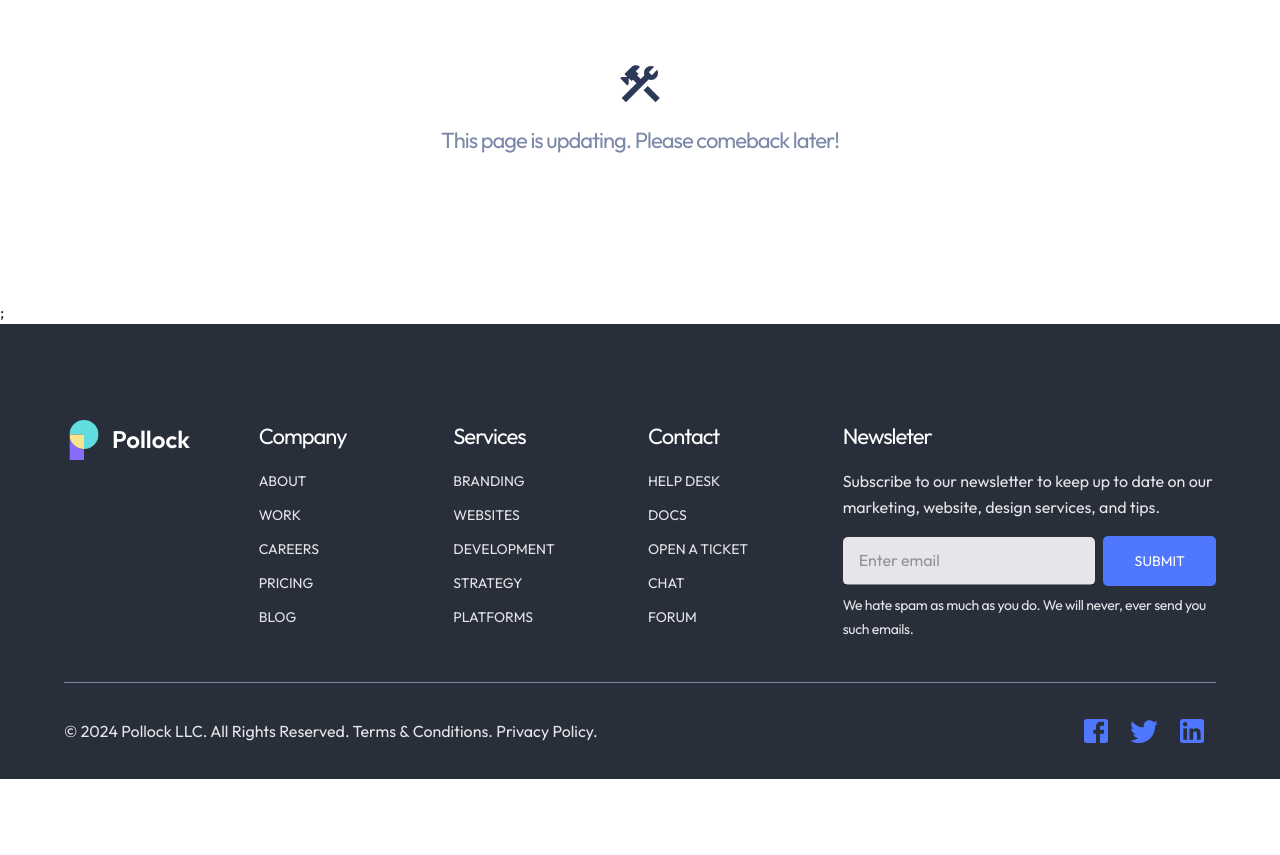
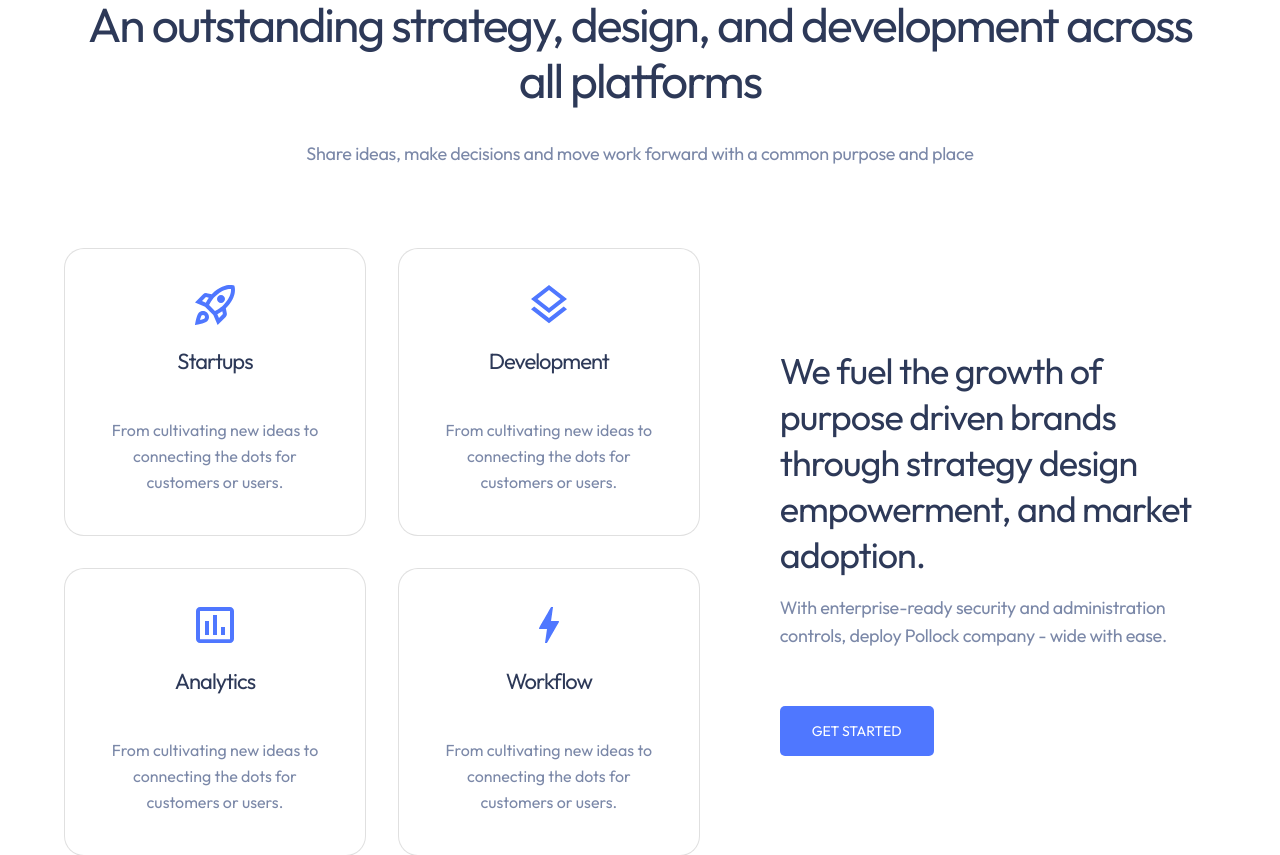
Before and after one commit to quochientn/pollock-agency, a React (Vite) app: page /services in a window 1280 px wide. Shown: the part 600-1455 px from the top of the page. Before the commit the page ends 1379 px from the top, so only its background shows below. Built offline with nearby package versions, Linux system fonts and the light colour scheme.

Commit message:
add services detail section

```diff
--- a/src/pages/Services.jsx
+++ b/src/pages/Services.jsx
@@ -1,11 +1,15 @@
-import PageUpdating from "../ui/PageUpdating";
+import FeaturesDetail from "../ui/FeaturesDetail";
+import Partners from "../ui/Partners";
+import Testimonials from "../ui/Testimonials";
 import TopBanner from "../ui/TopBanner";
 
 function Services() {
   return (
     <>
       <TopBanner title="Our services" page="Services" />
-      <PageUpdating />;
+      <FeaturesDetail />
+      <Partners />
+      <Testimonials />
     </>
   );
 }
--- a/src/ui/FAQ.jsx
+++ b/src/ui/FAQ.jsx
@@ -45,19 +45,19 @@ function FAQ() {
   };
 
   return (
-    <Container maxWidth="lg" sx={{ py: "6rem" }}>
+    <Container maxWidth="lg" component="section" sx={{ py: "6rem" }}>
       <Box
         display="flex"
         flexDirection="column"
         alignItems="center"
-        gap={8}
+        gap={6}
         textAlign="center"
       >
         <Typography
           variant="display2"
           color="pollockText.heading"
           component="h2"
-          mb={2}
+          mb={4}
         >
           Creating an online web presence to fit your business
         </Typography>
@@ -69,7 +69,7 @@ function FAQ() {
               onChange={handleChange(`question${i + 1}`)}
               key={question.question}
               elevation={0}
-              sx={{ border: "none", mb: "2rem" }}
+              sx={{ mb: "2rem" }}
             >
               <AccordionSummary expandIcon={<ExpandMore />}>
                 <Typography variant="headline2">{question.question}</Typography>
--- /dev/null
+++ b/src/ui/FeaturesDetail.jsx
@@ -0,0 +1,125 @@
+import {
+  BoltOutlined,
+  InsertChartOutlined,
+  LayersOutlined,
+  RocketLaunchOutlined,
+} from "@mui/icons-material";
+import { Box, Button, Container, Typography } from "@mui/material";
+import Grid from "@mui/system/Unstable_Grid/Grid";
+
+import StyledCard from "./StyledCard";
+
+const cardsContent = [
+  {
+    icon: (
+      <RocketLaunchOutlined
+        sx={{ color: "pollockAction.blue", fontSize: "3rem" }}
+      />
+    ),
+    title: "Startups",
+    subTitle:
+      "From cultivating new ideas to connecting the dots for customers or users.",
+  },
+  {
+    icon: (
+      <LayersOutlined sx={{ color: "pollockAction.blue", fontSize: "3rem" }} />
+    ),
+    title: "Development",
+    subTitle:
+      "From cultivating new ideas to connecting the dots for customers or users.",
+  },
+  {
+    icon: (
+      <InsertChartOutlined
+        sx={{ color: "pollockAction.blue", fontSize: "3rem" }}
+      />
+    ),
+    title: "Analytics",
+    subTitle:
+      "From cultivating new ideas to connecting the dots for customers or users.",
+  },
+  {
+    icon: (
+      <BoltOutlined sx={{ color: "pollockAction.blue", fontSize: "3rem" }} />
+    ),
+    title: "Workflow",
+    subTitle:
+      "From cultivating new ideas to connecting the dots for customers or users.",
+  },
+];
+
+function FeaturesDetail() {
+  return (
+    <Container maxWidth="lg" component="section" sx={{ py: "6rem" }}>
+      <Box
+        display="flex"
+        flexDirection="column"
+        alignItems="center"
+        gap={4}
+        textAlign="center"
+        mb={8}
+      >
+        <Typography
+          variant="display3"
+          color="pollockText.heading"
+          component="h3"
+        >
+          An outstanding strategy, design, and development across all platforms
+        </Typography>
+
+        <Typography
+          variant="paragraph1"
+          color="pollockText.text"
+          mb={1}
+          paragraph
+        >
+          Share ideas, make decisions and move work forward with a common
+          purpose and place
+        </Typography>
+
+        <Box display="flex" gap={10} mt={5}>
+          <Grid container columnSpacing={4} rowSpacing={4}>
+            {cardsContent.map((card) => (
+              <Grid md={6} key={card.title}>
+                <StyledCard
+                  icon={card.icon}
+                  title={card.title}
+                  subTitle={card.subTitle}
+                />
+              </Grid>
+            ))}
+          </Grid>
+
+          <Box
+            display="flex"
+            flexDirection="column"
+            justifyContent="center"
+            textAlign="left"
+          >
+            <Typography
+              variant="headline2"
+              color="pollockText.heading"
+              paragraph
+            >
+              We fuel the growth of purpose driven brands through strategy
+              design empowerment, and market adoption.
+            </Typography>
+
+            <Typography variant="paragraph1" color="pollockText.text" paragraph>
+              With enterprise-ready security and administration controls, deploy
+              Pollock company - wide with ease.
+            </Typography>
+
+            <Box>
+              <Button variant="buttonBig" sx={{ marginTop: "2.5rem" }}>
+                Get started
+              </Button>
+            </Box>
+          </Box>
+        </Box>
+      </Box>
+    </Container>
+  );
+}
+
+export default FeaturesDetail;
--- a/src/ui/FormContact.jsx
+++ b/src/ui/FormContact.jsx
@@ -30,7 +30,7 @@ function FormContact() {
           purpose and place
         </Typography>
 
-        <Box display="flex" gap={10}>
+        <Box display="flex" gap={10} mt={6}>
           <Grid
             container
             rowSpacing={3}
```
